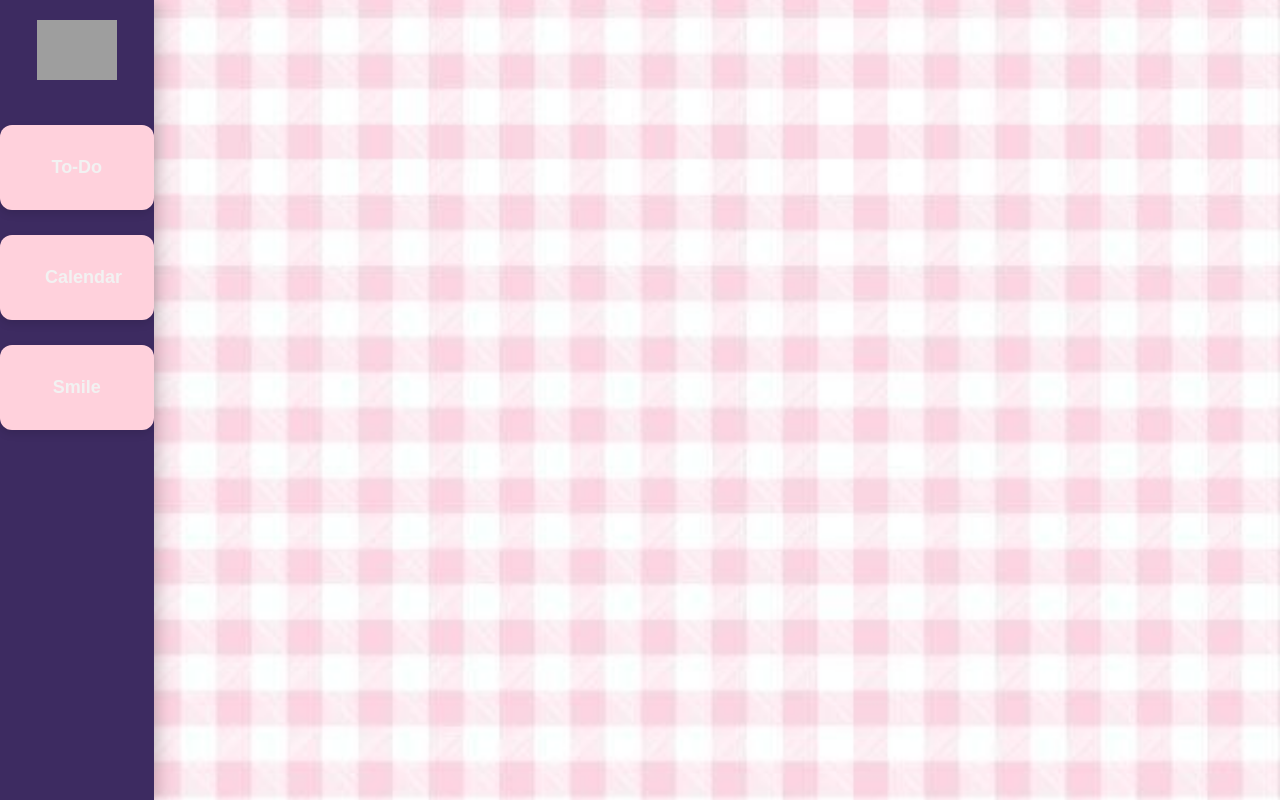
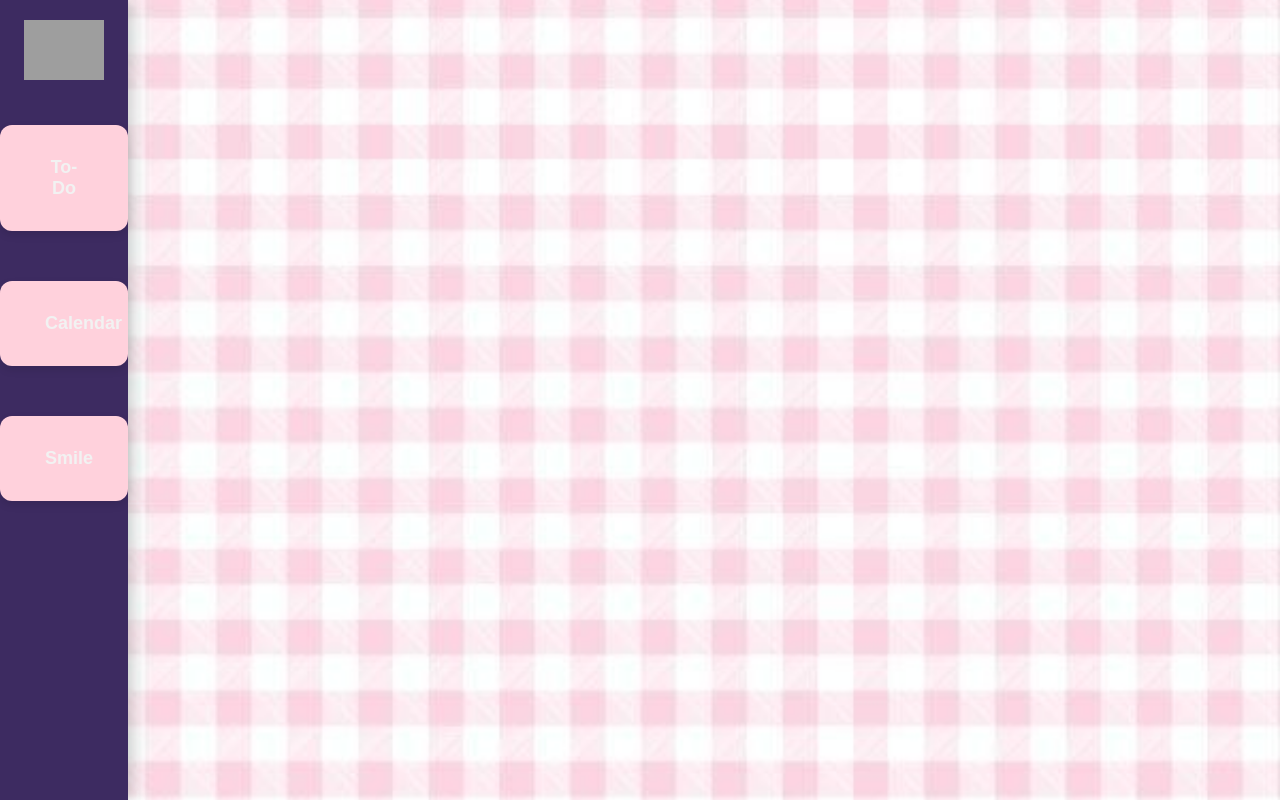
Before and after one commit to ShannonC8/innovate-her, a React (Create React App) app in the folder frontend/: page / in a window 1280 px wide. Built offline with nearby package versions, Linux system fonts and the light colour scheme; grey boxes are pictures that could not be loaded.

Commit message:
Update Sidebar.css

```diff
--- a/frontend/src/Sidebar/Sidebar.css
+++ b/frontend/src/Sidebar/Sidebar.css
@@ -15,7 +15,7 @@
   transition: width 0.3s ease, background-color 0.3s ease;
 }
 
-/* Add a logo container */
+/* Add a logo container - Make it more specific */
 .sidebar .logo {
   width: 80%; /* Adjust width of logo */
   height: 60px; /* Set fixed height for the logo */
@@ -25,29 +25,34 @@
   align-items: center;
 }
 
-/* Styling for the logo image */
+/* Styling for the logo image - More specific to prevent override */
 .sidebar .logo img {
-  max-height: 100%;
+  max-height: 100%; /* Ensure the logo fits within the container */
   width: auto;
-  object-fit: contain;
+  object-fit: contain; /* Maintain aspect ratio */
+  display: block; /* Ensure image is block level */
+  margin: 0; /* Reset margin to avoid any inherited spacing */
 }
 
-/* Hover effect for sidebar */
+/* Hover effect for sidebar - More specific hover styles */
 .sidebar:hover {
   width: 12vw; /* Sidebar expands even more on hover */
   background-color: #3d2b61; /* Slightly darker purple */
 }
 
 /* Styling for the unordered list in the sidebar */
-.sidebar ul {
+.sidebar > ul {
   width: 100%;
   list-style-type: none;
   padding: 0;
   margin: 0;
+  display: flex;
+  flex-direction: column;
+  align-items: center;
 }
 
 /* Styling for each list item */
-.sidebar li {
+.sidebar > ul > li {
   width: 100%;
   margin: 25px 0;
   text-align: center; /* Center align links */
@@ -63,6 +68,7 @@
   padding: 12px 25px;
   display: block;
   transition: background-color 0.4s, color 0.4s, transform 0.3s;
+  text-align: center; /* Center text in links */
 }
 
 /* Hover effect for links */
@@ -74,7 +80,7 @@
 
 /* Active link styling */
 .sidebar a.active {
-  background-color: #6e4a8c; /* A more vibrant active link background */
+  background-color: #6e4a8c; /* More vibrant active link background */
   color: #e0e0e0; /* Light color for active link */
 }
 
@@ -86,7 +92,7 @@
 
 /* Content styling */
 .content {
-  margin-left: 250px; /* Content pushed to the right */
+  margin-left: 250px; /* Content pushed to the right of the sidebar */
   padding: 20px;
   width: 100%;
   transition: margin-left 0.3s ease;
```
